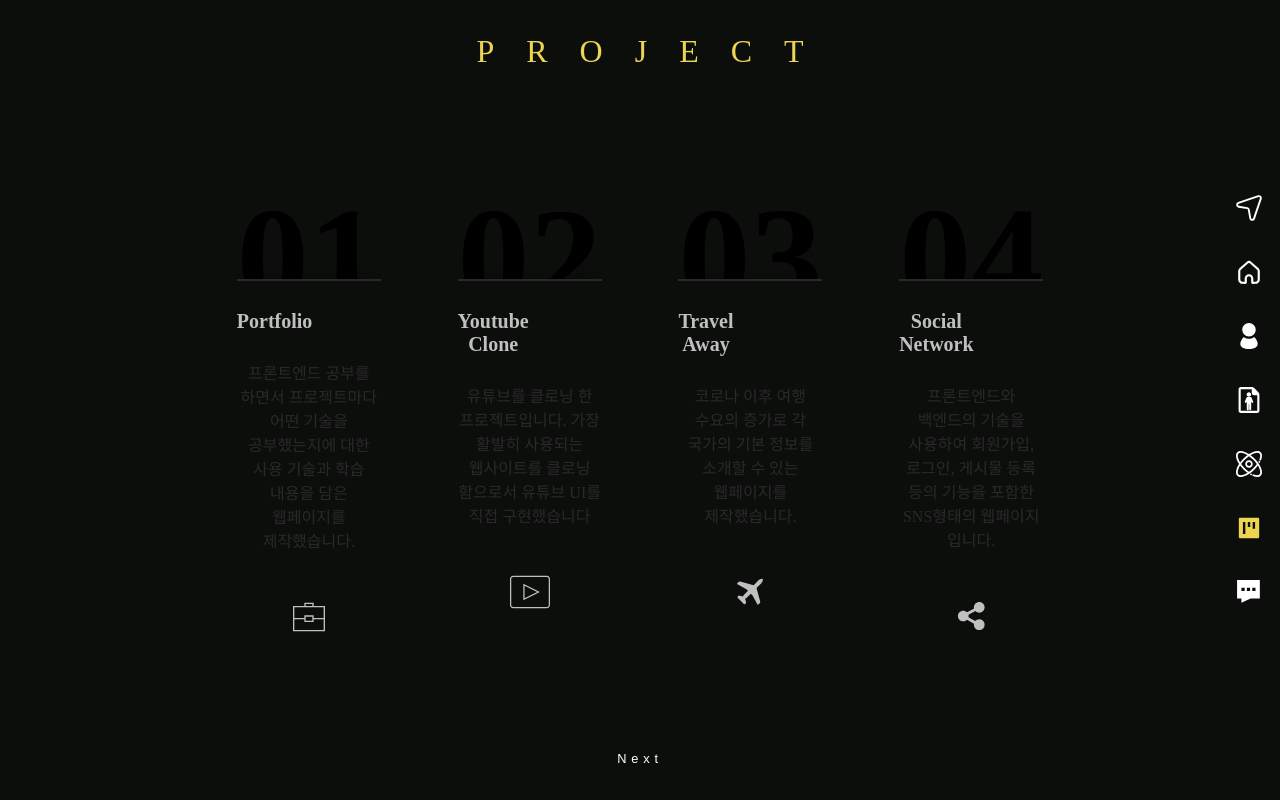
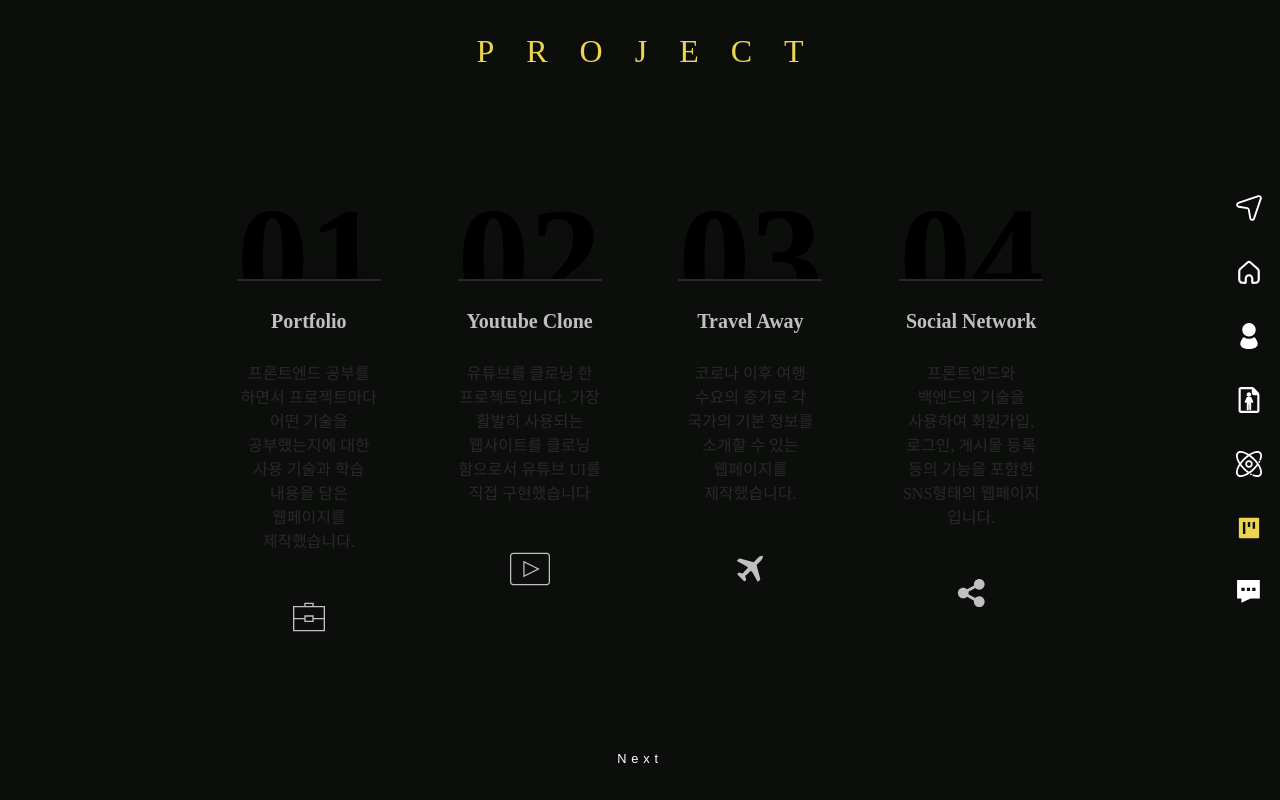
Before and after one commit to francesco419/MainPage, a React (Create React App) app: page /third in a window 1280 px wide. Built offline with nearby package versions, Linux system fonts and the light colour scheme; a web font is replaced by a local one.

Commit message:
230512 fix

```diff
--- a/src/pages/main/ThirdPage.module.css
+++ b/src/pages/main/ThirdPage.module.css
@@ -212,8 +212,6 @@
 }
 
 .thirdpage-description__title {
-  width: -webkit-min-content;
-  width: -moz-min-content;
   font-size: 2.5vh;
   margin: 20% 0;
   color: var(--color-gray);
```
